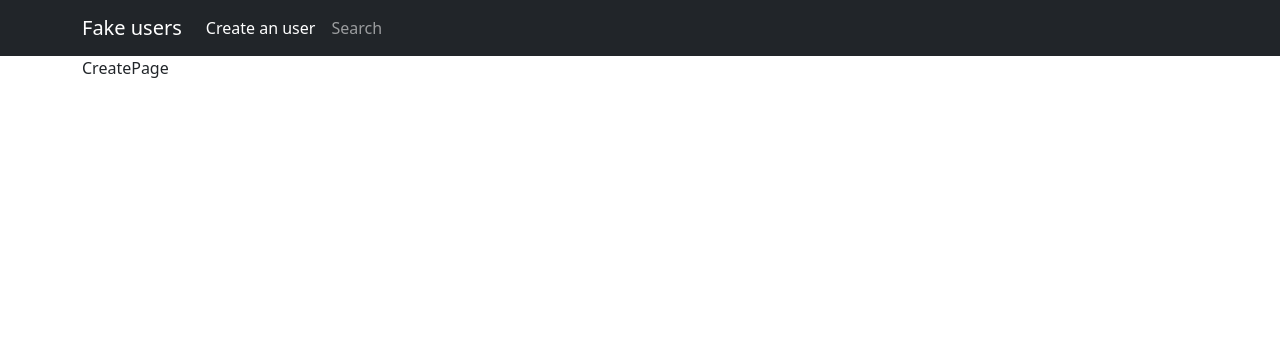
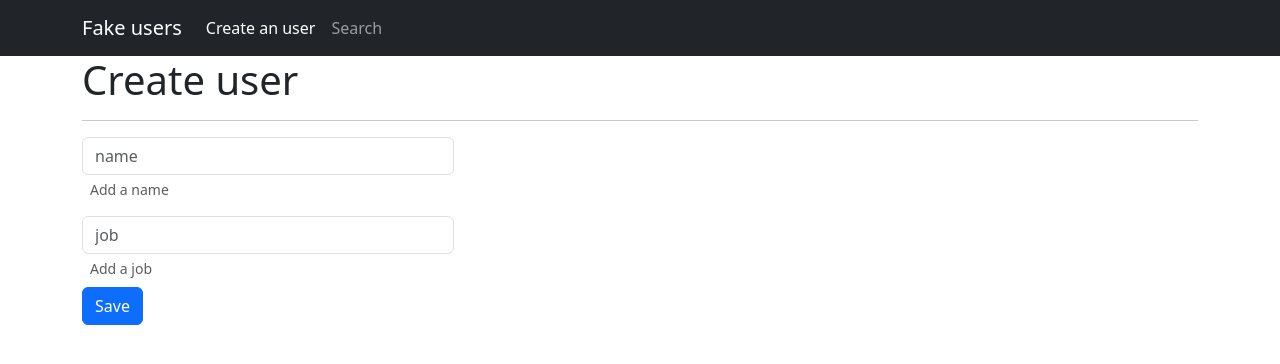
Before and after one commit to jamesferrerg/users, a React (Vite) app: page /create in a window 1280 px wide. Shown: the top 364 px of the page. Built offline with nearby package versions, Linux system fonts and the light colour scheme.

Commit message:
Redux create user

```diff
--- a/src/Users/pages/CreatePage.jsx
+++ b/src/Users/pages/CreatePage.jsx
@@ -1,7 +1,75 @@
-import React from 'react'
+import React from "react";
+import { useForm } from "../../hooks/useForm";
+import { useDispatch, useSelector } from "react-redux";
+import { clearUser, savingUser } from "../../store/slices";
 
 export const CreatePage = () => {
+  const { formState, onInputChange, onResetForm, name, job } = useForm({
+    name: "",
+    job: "",
+  });
+
+  const dispatch = useDispatch();
+  const { isSaving, id } = useSelector((state) => state.users);
+
+  const onSubmit = (e) => {
+    e.preventDefault();
+    if (!name.trim() || !job.trim()) return;
+    dispatch(savingUser(name, job));
+    onResetForm();
+  };
+
+  const clean = () => {
+    dispatch(clearUser());
+  }
+
   return (
-    <div className="container">CreatePage</div>
-  )
-}
+    <div className="container">
+      <h1>Create user</h1>
+      <hr />
+      <div className="col-md-4">
+        <form>
+          <div className="input-group">
+            <input
+              type="text"
+              className="form-control"
+              placeholder="name"
+              name="name"
+              value={name}
+              onChange={onInputChange}
+              required
+            />
+          </div>
+          <div className="form-text px-2">Add a name</div>
+
+          <div className="pt-3">
+            <input
+              type="text"
+              className="form-control"
+              placeholder="job"
+              name="job"
+              value={job}
+              onChange={onInputChange}
+              required
+            />
+          </div>
+          <div className="form-text px-2 pb-2">Add a job</div>
+          <button type="button" className="btn btn-primary" onClick={onSubmit}>
+            Save
+          </button>
+        </form>
+        {id && (
+          <div className="alert alert-success mt-2 alert-dismissible">
+            Saved succesfully with id: <strong>{id}</strong>
+            <button
+              type="button"
+              className="btn-close"
+              aria-label="Close"
+              onClick={clean}
+            ></button>
+          </div>
+        )}
+      </div>
+    </div>
+  );
+};
--- /dev/null
+++ b/src/hooks/useForm.js
@@ -0,0 +1,24 @@
+import { useState } from "react";
+
+export const useForm = (initialForm = {}) => {
+  const [formState, setFormState] = useState(initialForm);
+
+  const onInputChange = ({ target }) => {
+    const { name, value } = target;
+    setFormState({
+      ...formState,
+      [name]: value,
+    });
+  };
+
+  const onResetForm = () => {
+    setFormState(initialForm);
+  };
+
+  return {
+    ...formState,
+    formState,
+    onInputChange,
+    onResetForm,
+  };
+};
--- a/src/store/slices/thunks.js
+++ b/src/store/slices/thunks.js
@@ -1,5 +1,5 @@
 import { usersApi } from "../../api/usersApi";
-import { setMainUsers, startLoadingUsers, startLoadingUser, setUser, setErrorUser } from "./usersSlice"
+import { setMainUsers, startLoadingUsers, startLoadingUser, setUser, setErrorUser, startSavingUser, savedUserSuccesfully } from "./usersSlice"
 
 export const getUsers = ( page ) => {
     return async(dispatch, getState) => {
@@ -22,3 +22,13 @@ export const getUserById = ( userId ) => {
         }
     }
 }
+
+export const savingUser = (name, job) => {
+    return async(dispatch, getState) => {
+        dispatch(startSavingUser());
+
+        const { data } = await usersApi.post('users', {name, job});
+
+        dispatch(savedUserSuccesfully({name: data.name, job: data.job, id: data.id, createdAt: data.createdAt}));
+    }
+}
--- a/src/store/slices/usersSlice.js
+++ b/src/store/slices/usersSlice.js
@@ -9,6 +9,9 @@ export const usersSlice = createSlice({
     isLoading: false,
     isLoadingUser: false,
     errorUser: null,
+    isSaving: false,
+    id: null,
+    createdAt: null
   },
   reducers: {
     startLoadingUsers: (state) => {
@@ -34,6 +37,15 @@ export const usersSlice = createSlice({
     clearUser: (state) => {
       state.user = null;
       state.errorUser = null;
+      state.id = null;
+    },
+    startSavingUser: (state) => {
+      state.isSaving = true;
+    },
+    savedUserSuccesfully: (state, action) => {
+      state.isLoading = false;
+      state.id = action.payload.id;
+      state.createdAt = action.payload.createdAt;
     },
   },
 });
@@ -45,4 +57,6 @@ export const {
   setUser,
   setErrorUser,
   clearUser,
+  startSavingUser,
+  savedUserSuccesfully,
 } = usersSlice.actions;
```
